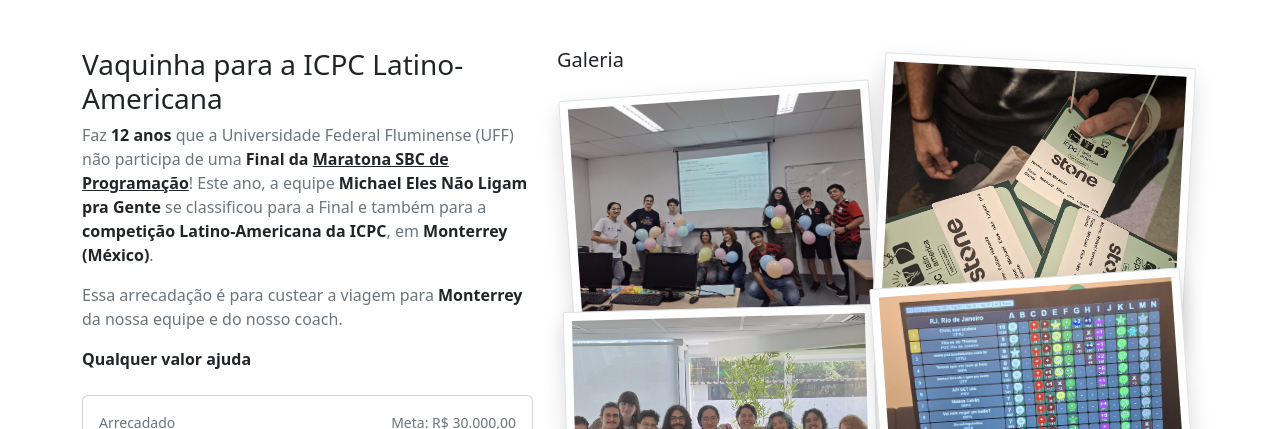
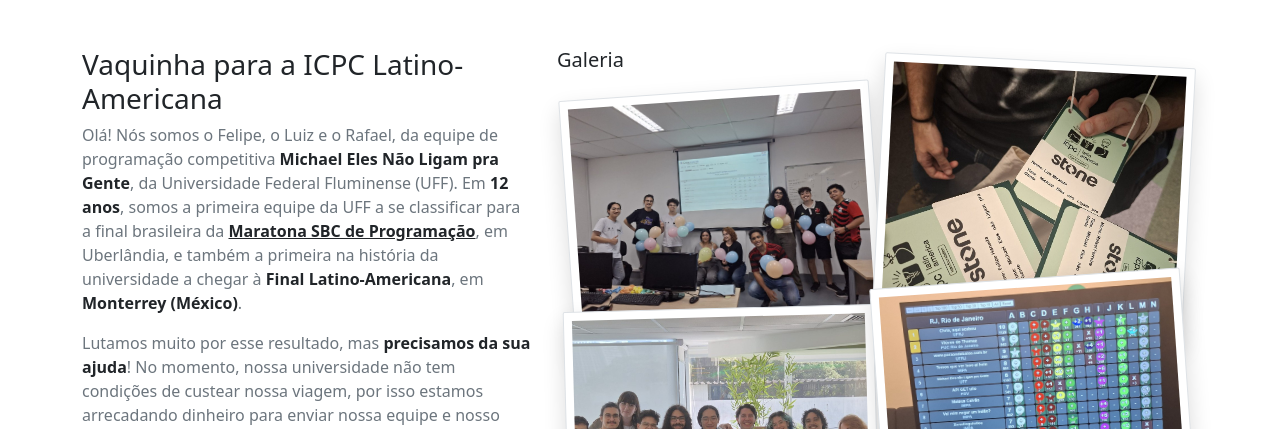
Before and after one commit to FelipeHanada/vaquinha-michael, a plain HTML site: page index.html in a window 1280 px wide. Shown: the part 57-486 px from the top of the page. Drawn offline with nearby package versions, Linux system fonts and the light colour scheme.

Commit message:
Novo texto de apresentacao da equipe e da vaquinha

```diff
--- a/index.html
+++ b/index.html
@@ -30,26 +30,19 @@
         <h1 class="h3 mb-2">Vaquinha para a ICPC Latino-Americana</h1>
 
         <p class="text-secondary mb-3">
-          Faz <strong>12 anos</strong> que a Universidade Federal Fluminense (UFF) não participa de uma
-          <strong>Final da <a href="https://maratona.sbc.org.br/sobre/index.html" target="_blank" rel="noopener">Maratona SBC de Programação</a></strong>! Este ano, a equipe
-          <strong>Michael Eles Não Ligam pra Gente</strong> se classificou para a Final e também para a
-          <strong>competição Latino-Americana da ICPC</strong>, em <strong>Monterrey (México)</strong>.
-        </p>
-
-        <!-- Paragrafo escondido a pedido: volta se a informacao sobre hospedagem/alimentacao valer de novo.
-        <p class="text-secondary mb-3">
-          O evento cobre nossa <strong>hospedagem e alimentação</strong>, mas precisamos da sua ajuda
-          para cobrir os custos da <strong>viagem de ida e volta</strong>.
-        </p>
-        -->
-
-        <p class="text-secondary mb-3">
-          Essa arrecadação é para custear a viagem para <strong>Monterrey</strong> da nossa equipe
-          e do nosso coach.
+          Olá! Nós somos o Felipe, o Luiz e o Rafael, da equipe de programação competitiva
+          <strong>Michael Eles Não Ligam pra Gente</strong>, da Universidade Federal Fluminense (UFF).
+          Em <strong>12 anos</strong>, somos a primeira equipe da UFF a se classificar para a final
+          brasileira da <strong><a href="https://maratona.sbc.org.br/sobre/index.html" target="_blank" rel="noopener">Maratona SBC de Programação</a></strong>,
+          em Uberlândia, e também a primeira na história da universidade a chegar à
+          <strong>Final Latino-Americana</strong>, em <strong>Monterrey (México)</strong>.
         </p>
 
         <p class="text-secondary mb-4">
-          <strong>Qualquer valor ajuda</strong>
+          Lutamos muito por esse resultado, mas <strong>precisamos da sua ajuda</strong>! No momento,
+          nossa universidade não tem condições de custear nossa viagem, por isso estamos arrecadando
+          dinheiro para enviar nossa equipe e nosso coach para representar a UFF em
+          <strong>Monterrey</strong>! <strong>Qualquer valor ajuda!</strong>
         </p>
 
         <div class="card mb-3">
```
